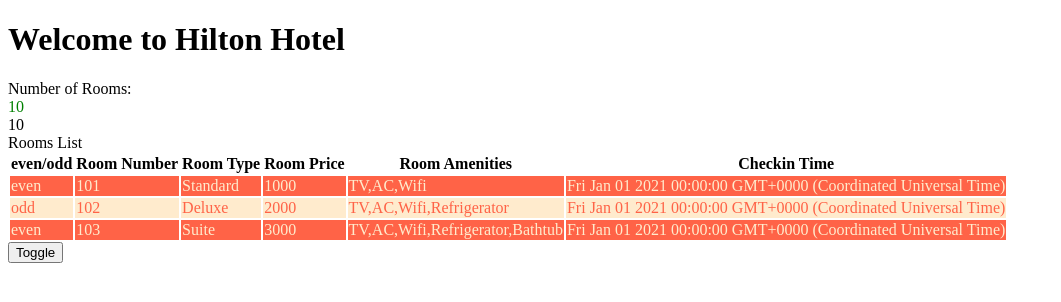
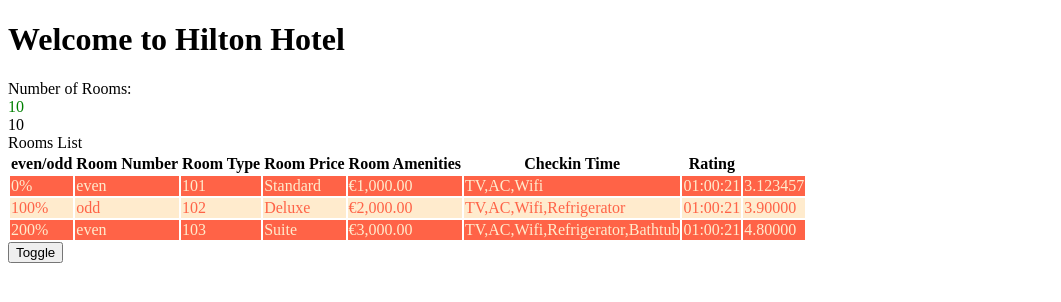
Before and after one commit to amouhtal/ANGULR-COURSE, an Angular app: page / in a window 1280 px wide. Shown: the top 302 px of the page, without its empty margins (0-1061 px from the left). Built offline with nearby package versions, Linux system fonts and the light colour scheme.

Commit message:
Built-in Pipes, Pipe Docs References

```diff
--- a/src/app/rooms/rooms.component.html
+++ b/src/app/rooms/rooms.component.html
@@ -17,17 +17,20 @@
       <th>Room Price</th>
       <th>Room Amenities</th>
       <th>Checkin Time</th>
+      <th>Rating</th>
     </tr>
     <tr
-      *ngFor="let room of roomList; let e = even; let o = odd"
+      *ngFor="let room of roomList | slice : 0: 5; let e = even; let o = odd; let i = index"
       [ngClass]="e ? 'even' : 'odd'"
     >
+    <td>{{i | percent}}</td>
       <td>{{ e ? "even" : "odd" }}</td>
       <td>{{ room.roomNumber }}</td>
-      <td>{{ room.roomType }}</td>
-      <td>{{ room.price }}</td>
+      <td>{{ room.roomType  }}</td>
+      <td>{{ room.price | currency: 'EUR' }}</td>
       <td>{{ room.amenities }}</td>
-      <td>{{ room.checkInTime }}</td>
+      <td>{{ room.checkInTime | date : 'dd:mm:yy' }}</td>
+      <td>{{ room.rating | number : '1.5-6' : 'en-us'}}</td>
     </tr>
   </table>
 </div>
--- a/src/app/rooms/rooms.component.ts
+++ b/src/app/rooms/rooms.component.ts
@@ -26,6 +26,7 @@ export class RoomsComponent implements OnInit {
       photo: 'assets/images/standard.jpg',
       checkInTime: new Date('2021-01-01'),
       checkOutTime: new Date('2021-01-02'),
+      rating: 3.123456789,
     },
     {
       roomNumber: 102,
@@ -35,6 +36,7 @@ export class RoomsComponent implements OnInit {
       photo: 'assets/images/deluxe.jpg',
       checkInTime: new Date('2021-01-01'),
       checkOutTime: new Date('2021-01-02'),
+      rating: 3.9,
     },
     {
       roomNumber: 103,
@@ -44,6 +46,7 @@ export class RoomsComponent implements OnInit {
       photo: 'assets/images/suite.jpg',
       checkInTime: new Date('2021-01-01'),
       checkOutTime: new Date('2021-01-02'),
+      rating: 4.8,
     },
   ];
 
--- a/src/app/rooms/rooms.ts
+++ b/src/app/rooms/rooms.ts
@@ -1,4 +1,4 @@
-export interface Room{
+export interface Room {
     availableRooms: number;
     bookedRooms: number;
     totalRooms: number;
@@ -12,4 +12,5 @@ export interface RoomList {
     photo: string;
     checkInTime: Date;
     checkOutTime: Date;
+    rating: number;
 }
```
Also changed, not shown: 1 other file (tests, documents, lock files or other folders).
